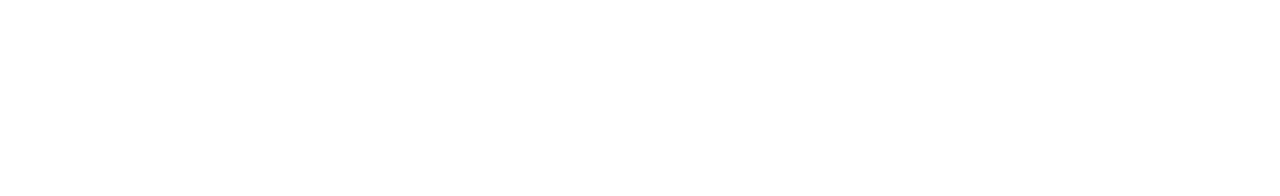
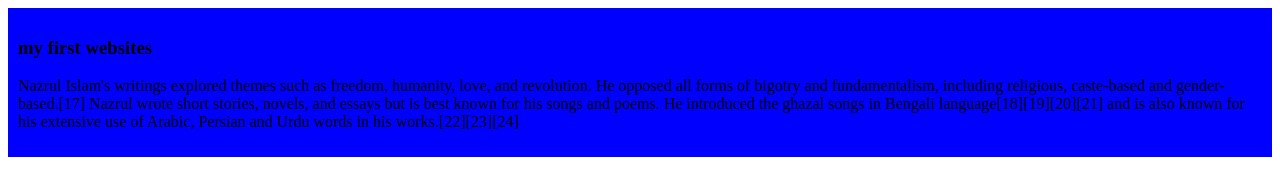
Before and after one commit to tasin620/my-first-website-repo, a plain HTML site: page index.html in a window 1280 px wide. Drawn offline with Linux system fonts and the light colour scheme.

Commit message:
added the first blog

```diff
--- a/index.html
+++ b/index.html
@@ -4,8 +4,12 @@
     <meta charset="UTF-8">
     <meta name="viewport" content="width=device-width, initial-scale=1.0">
     <title>my first github website</title>
+    <link rel="stylesheet" href="styles/blog.css">
 </head>
 <body>
-
+    <div>
+        <h3>my first websites</h3>
+        <p>Nazrul Islam's writings explored themes such as freedom, humanity, love, and revolution. He opposed all forms of bigotry and fundamentalism, including religious, caste-based and gender-based.[17] Nazrul wrote short stories, novels, and essays but is best known for his songs and poems. He introduced the ghazal songs in Bengali language[18][19][20][21] and is also known for his extensive use of Arabic, Persian and Urdu words in his works.[22][23][24]</p>
+    </div>
 </body>
 </html>
--- /dev/null
+++ b/styles/blog.css
@@ -0,0 +1,4 @@
+div{
+    background-color: blue;
+    padding: 10px;
+}
```
